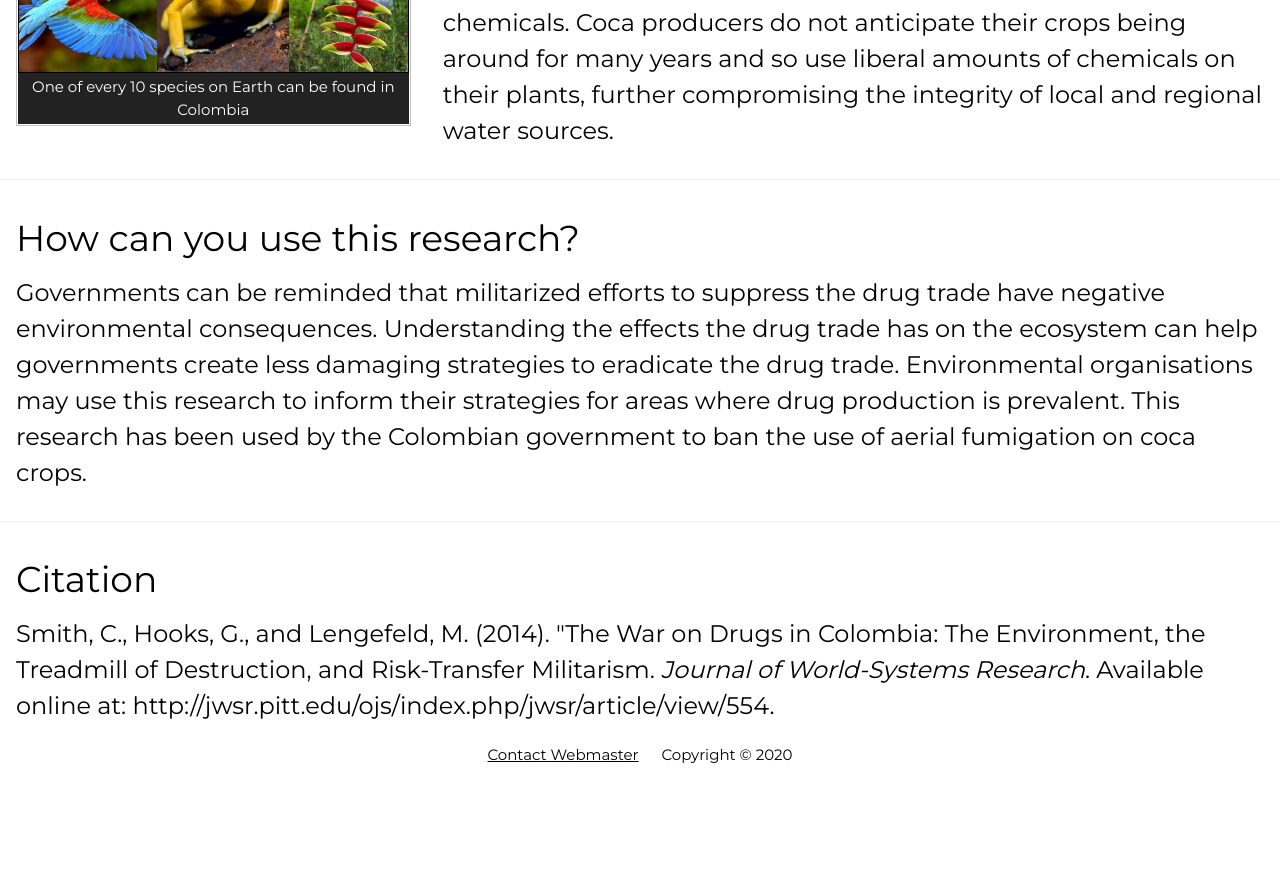
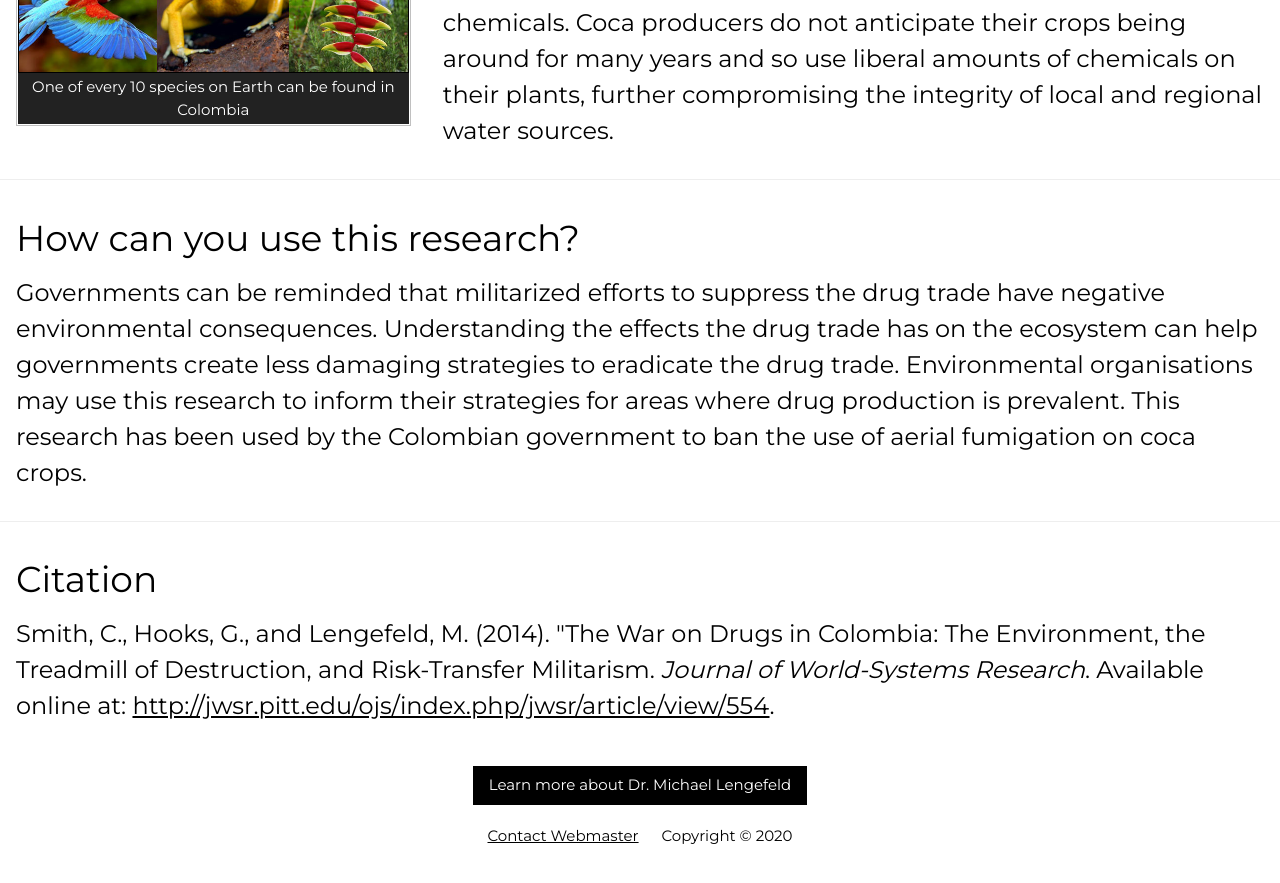
Before and after one commit to resilience1/resilience1.github.io, a Jekyll site: the page built from research/colombia.html, in a window 1280 px wide and 900 px high, scrolled down 2797 px. Shown: the top 883 px of the window. Built offline with Jekyll 4.4.1, drawn with Linux system fonts in a browser that asks for light colours; nearby versions of some CDN libraries; before the commit the page ends 3616 px from its top, so only the background shows below that.

Commit message:
Update colombia.html

```diff
--- a/research/colombia.html
+++ b/research/colombia.html
@@ -286,8 +286,16 @@ title: War on Drugs | Michael Lengefeld
 	<div class="w3-container">
 		<h1>Citation</h1>
 		<h2>Smith, C., Hooks, G., and Lengefeld, M. (2014). "The War on Drugs in Colombia: The Environment, the Treadmill
-			of Destruction, and Risk-Transfer Militarism. <i>Journal of World-Systems Research</i>. Available online at: http://jwsr.pitt.edu/ojs/index.php/jwsr/article/view/554.
+			of Destruction, and Risk-Transfer Militarism. <i>Journal of World-Systems Research</i>. Available online at:
+			<a href="http://jwsr.pitt.edu/ojs/index.php/jwsr/article/view/554">http://jwsr.pitt.edu/ojs/index.php/jwsr/article/view/554</a>.
 		</h2>
+	</div>
+
+	<div class="center">
+		<br>
+	<a href="/about"
+	   class="w3-btn w3-black">Learn more about Dr. Michael Lengefeld
+	</a>
 	</div>
 
 <!-- The Modal -->
```
